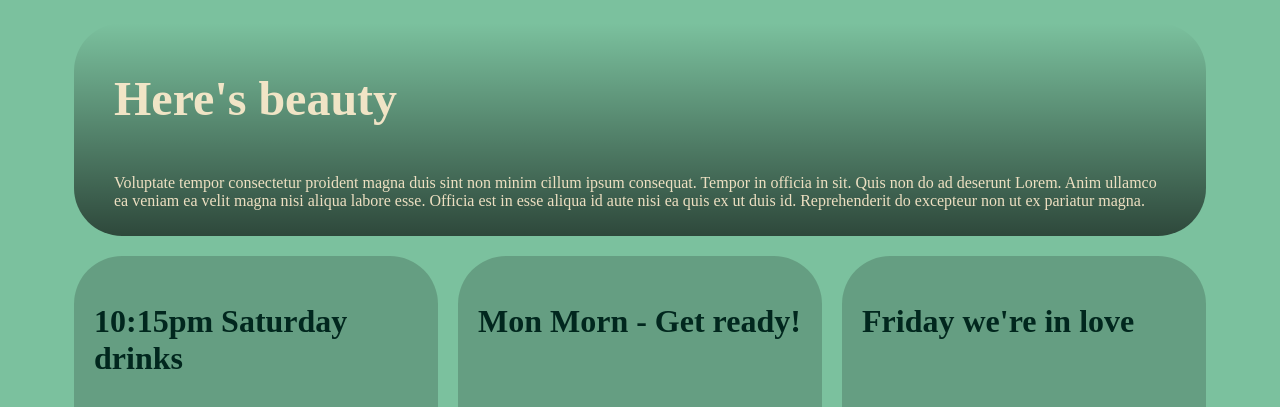
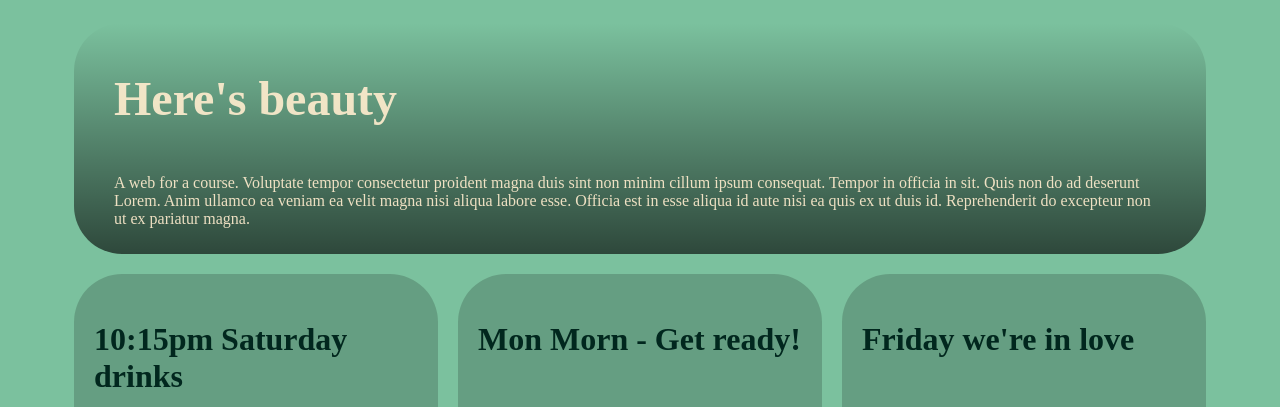
Before and after one commit to AlejandroLanza/HTML_and_CSS_in_depth_final, a plain HTML site: page index.html in a window 1280 px wide. Shown: the part 144-551 px from the top of the page. Drawn offline with Linux system fonts and the light colour scheme.

Commit message:
small change to index to reflect the site is for a course

```diff
--- a/index.html
+++ b/index.html
@@ -26,7 +26,7 @@
         <article>
           <h1>Here's beauty</h1>
           <p>
-            Voluptate tempor consectetur proident magna duis sint non minim
+            A web for a course. Voluptate tempor consectetur proident magna duis sint non minim
             cillum ipsum consequat. Tempor in officia in sit. Quis non do ad
             deserunt Lorem. Anim ullamco ea veniam ea velit magna nisi aliqua
             labore esse. Officia est in esse aliqua id aute nisi ea quis ex ut
```
Also changed, not shown: 1 other file.
